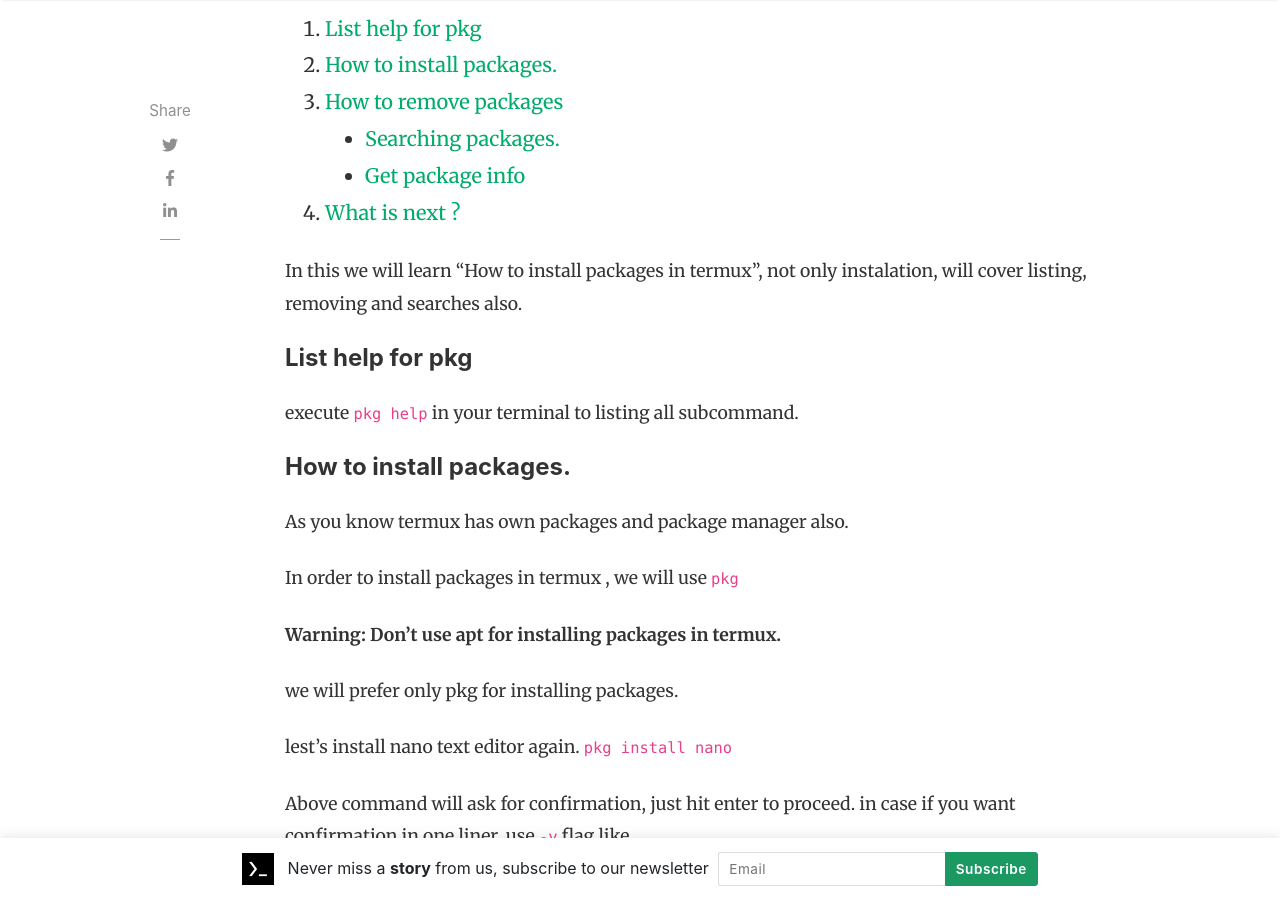
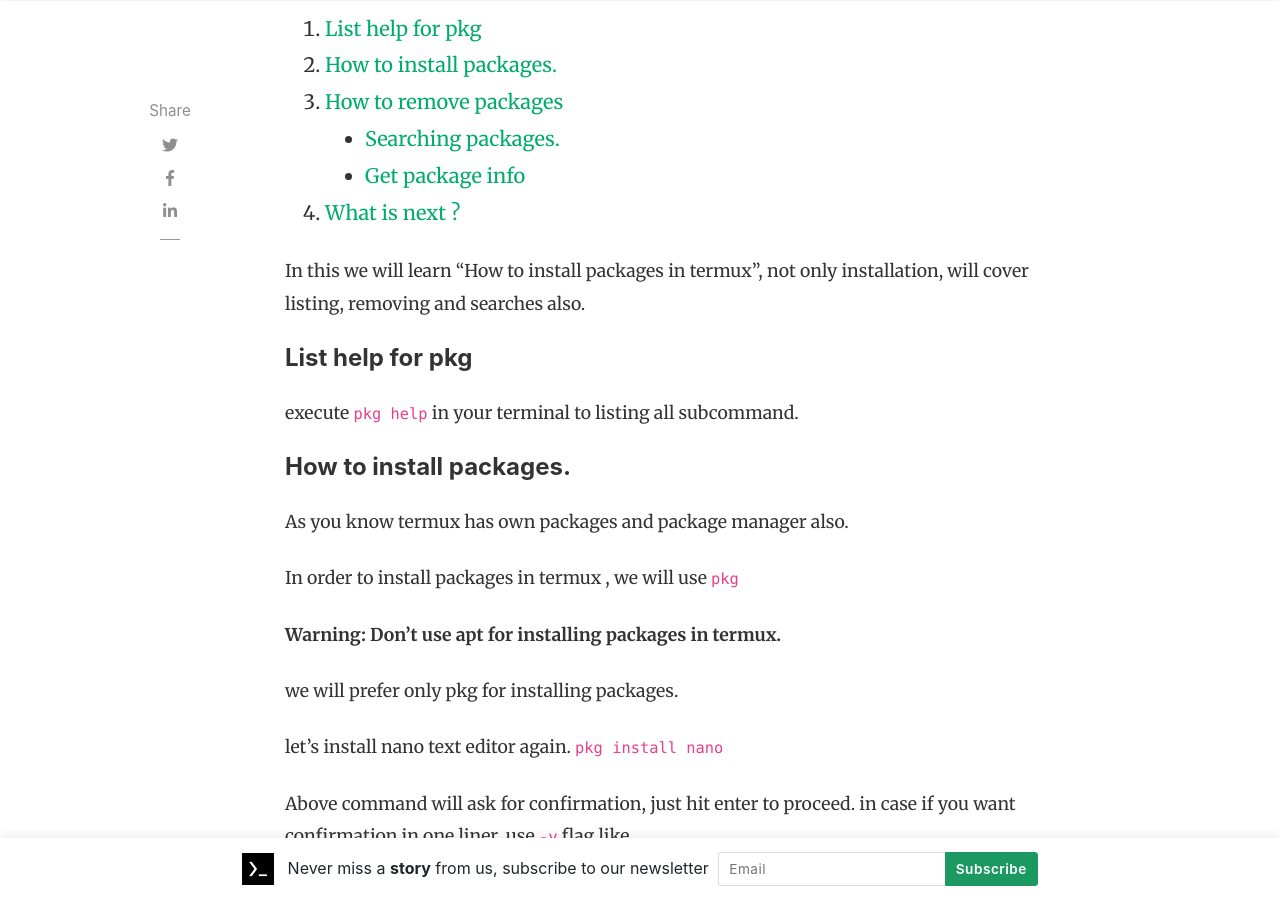
Before and after one commit to hindux/hindux.github.io, a Jekyll site: the page built from _posts/2020-06-04-How-to-install-packages-in-termux.md, in a window 1280 px wide and 900 px high, scrolled down 382 px. Built offline with Jekyll 4.4.1, drawn with Linux system fonts in a browser that asks for light colours; nearby versions of some CDN libraries; comment, search, counter and statistics services are not loaded; some of the changed text lies outside the part shown.

Commit message:
fix minor typo

```diff
--- a/_posts/2020-06-04-How-to-install-packages-in-termux.md
+++ b/_posts/2020-06-04-How-to-install-packages-in-termux.md
@@ -4,7 +4,7 @@ description:
 toc: true
 ---
 
-In this we will learn "How to install packages in termux", not only instalation, will cover listing, removing and searches also.
+In this we will learn "How to install packages in termux", not only installation, will cover listing, removing and searches also.
 
 
 #### List help for pkg
@@ -22,7 +22,7 @@ In order to install packages in termux , we will use `pkg`
 
 we will prefer only pkg for installing packages.
 
-lest's install nano text editor again.
+let's install nano text editor again.
 `pkg install nano`
 
 Above command will ask for confirmation, just hit enter to proceed.
```
Also changed, not shown: other parts of _posts/2020-06-04-How-to-install-packages-in-termux.md (+1 -1 lines).
